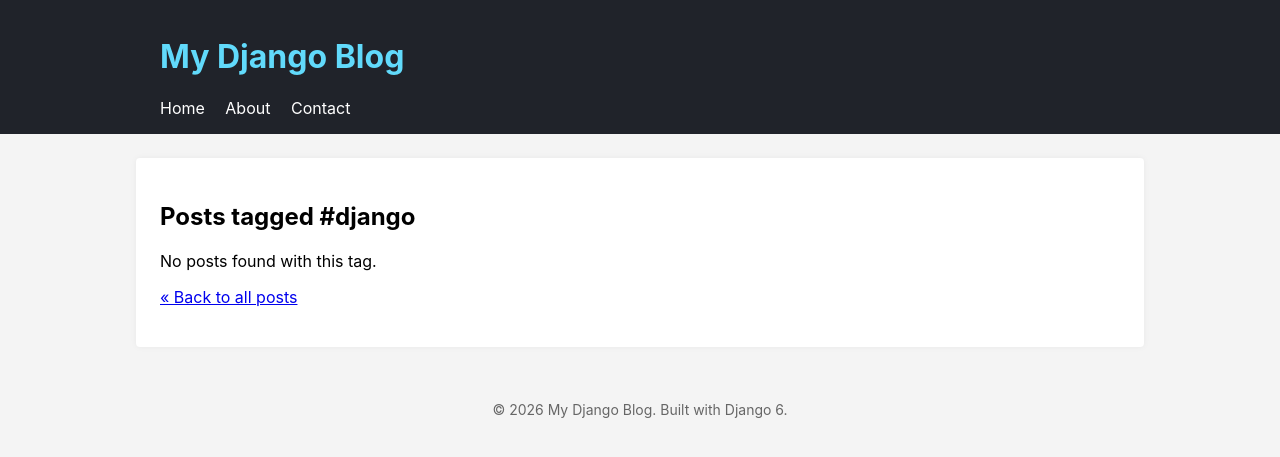
After one commit to vishnuwebz/jvl-blog, a Django app: page /blog/tag/django/ in a window 1280 px wide. The commit adds this page. Shown: the top 457 px of the page. Run offline with Django 5.2, Linux system fonts and the light colour scheme; data comes from the database, SQL or seed files in the repository; both versions use the stored data as it was after the commit; tables that the repository leaves empty hold one stand-in row (values such as "Sample post").

Commit message:
feat: add categories, tags, and filtering to blog posts

```diff
--- a/blog/models.py
+++ b/blog/models.py
@@ -1,4 +1,26 @@
 from django.db import models
+
+
+class Category(models.Model):
+    name = models.CharField(max_length=100, unique=True)
+    slug = models.SlugField(unique=True, max_length=100)
+
+    class Meta:
+        verbose_name_plural = "categories"
+        ordering = ["name"]
+
+    def __str__(self) -> str:
+        return self.name
+
+class Tag(models.Model):
+    name = models.CharField(max_length=50, unique=True)
+    slug = models.SlugField(unique=True, max_length=50)
+
+    class Meta:
+        ordering = ["name"]
+
+    def __str__(self) -> str:
+        return self.name
 
 class Post(models.Model):
     title = models.CharField(max_length=255)
@@ -7,6 +29,17 @@ class Post(models.Model):
     content = models.TextField()
     created_at = models.DateTimeField(auto_now_add=True)
 
+    categories = models.ManyToManyField(
+        Category,
+        related_name="posts",
+        blank=True,
+    )
+    tags = models.ManyToManyField(
+        Tag,
+        related_name="posts",
+        blank=True,
+    )
+
     class Meta:
         ordering = ['-created_at']
 
--- a/blog/static/blog/style.css
+++ b/blog/static/blog/style.css
@@ -103,3 +103,22 @@ main.container {
 .pagination li a:hover {
     background-color: #0f0f0;
 }
+
+
+.badge {
+    display: inline-block;
+    padding: 2px 6px;
+    border-radius: 3px;
+    font-size: 12px;
+    margin-right: 4px;
+}
+
+.badge-category {
+    background-color: #e0f2ff;
+    color: #0055aa;
+}
+
+.badge-tag {
+    background-color: #f0f0f0;
+    color: #555;
+}
--- /dev/null
+++ b/blog/templates/blog/posts_by_tag.html
@@ -0,0 +1,50 @@
+{% extends 'blog/base.html' %}
+
+{% block title %}{{ blog_title }}{% endblock %}
+
+{% block content %}
+    <section>
+        <h2>{{ blog_title }}</h2>
+
+        {% if posts %}
+            <p>Showing {{ posts|length }} post{{ posts|length|pluralize }} tagged with “{{ tag.name }}”.</p>
+
+            <div class="posts-grid">
+                {% for post in posts %}
+                    <article class="post-card">
+                        <h3>{{ post.title }}</h3>
+
+                        {% if post.categories.all %}
+                            <p class="post-meta">
+                                {% for cat in post.categories.all %}
+                                    <span class="badge badge-category">{{ cat.name }}</span>
+                                {% endfor %}
+                            </p>
+                        {% endif %}
+
+                        {% if post.tags.all %}
+                            <p class="post-meta">
+                                {% for t in post.tags.all %}
+                                    <span class="badge badge-tag">#{{ t.name }}</span>
+                                {% endfor %}
+                            </p>
+                        {% endif %}
+
+                        <p>
+                            {{ post.excerpt|truncatewords:20 }}
+                        </p>
+                        <a href="{% url 'blog:detail' slug=post.slug %}">
+                            Read More &raquo;
+                        </a>
+                    </article>
+                {% endfor %}
+            </div>
+        {% else %}
+            <p>No posts found with this tag.</p>
+        {% endif %}
+
+        <p style="margin-top: 16px;">
+            <a href="{% url 'blog:index' %}">&laquo; Back to all posts</a>
+        </p>
+    </section>
+{% endblock %}
--- a/blog/urls.py
+++ b/blog/urls.py
@@ -6,4 +6,6 @@ app_name = "blog" # allows namespacing in templates (blog:index, blog:detail).
 urlpatterns = [
     path("", views.index, name="index"),
     path("post/<slug:slug>/", views.detail, name="detail"),
+    path("category/<slug:category_slug>/", views.posts_by_category, name="posts_by_category"),
+    path("tag/<slug:tag_slug>/", views.posts_by_tag, name="posts_by_tag"),
 ]
--- a/blog/views.py
+++ b/blog/views.py
@@ -1,6 +1,28 @@
 from django.shortcuts import render, get_object_or_404
-from .models import Post
+from .models import Post, Category, Tag
 from django.core.paginator import Paginator
+
+def posts_by_category(request, category_slug: str):
+    category = get_object_or_404(Category, slug=category_slug)
+    posts = Post.objects.filter(categories__slug=category_slug).distinct()
+
+    context = {
+        "blog_title": f"Posts in {category.name}",
+        "category": category,
+        "posts": posts,
+    }
+    return render(request, "blog/posts_by_category.html", context)
+
+def posts_by_tag(request, tag_slug: str):
+    tag = get_object_or_404(Tag, slug=tag_slug)
+    posts = Post.objects.filter(tags__slug=tag_slug).distinct()
+
+    context = {
+        "blog_title": f"Posts tagged #{tag.name}",
+        "tag": tag,
+        "posts": posts,
+    }
+    return render(request, "blog/posts_by_tag.html", context)
 
 def index(request):
     post_list = Post.objects.all()
```
Also changed, not shown: blog/admin.py (+19 -1 lines), blog/templates/blog/detail.html (+32 -0 lines), blog/templates/blog/index.html (+7 -0 lines), blog/templates/blog/posts_by_category.html (added, +42 -0 lines), blog/migrations/0002_category_tag_post_categories_post_tags.py (added), db.sqlite3.
